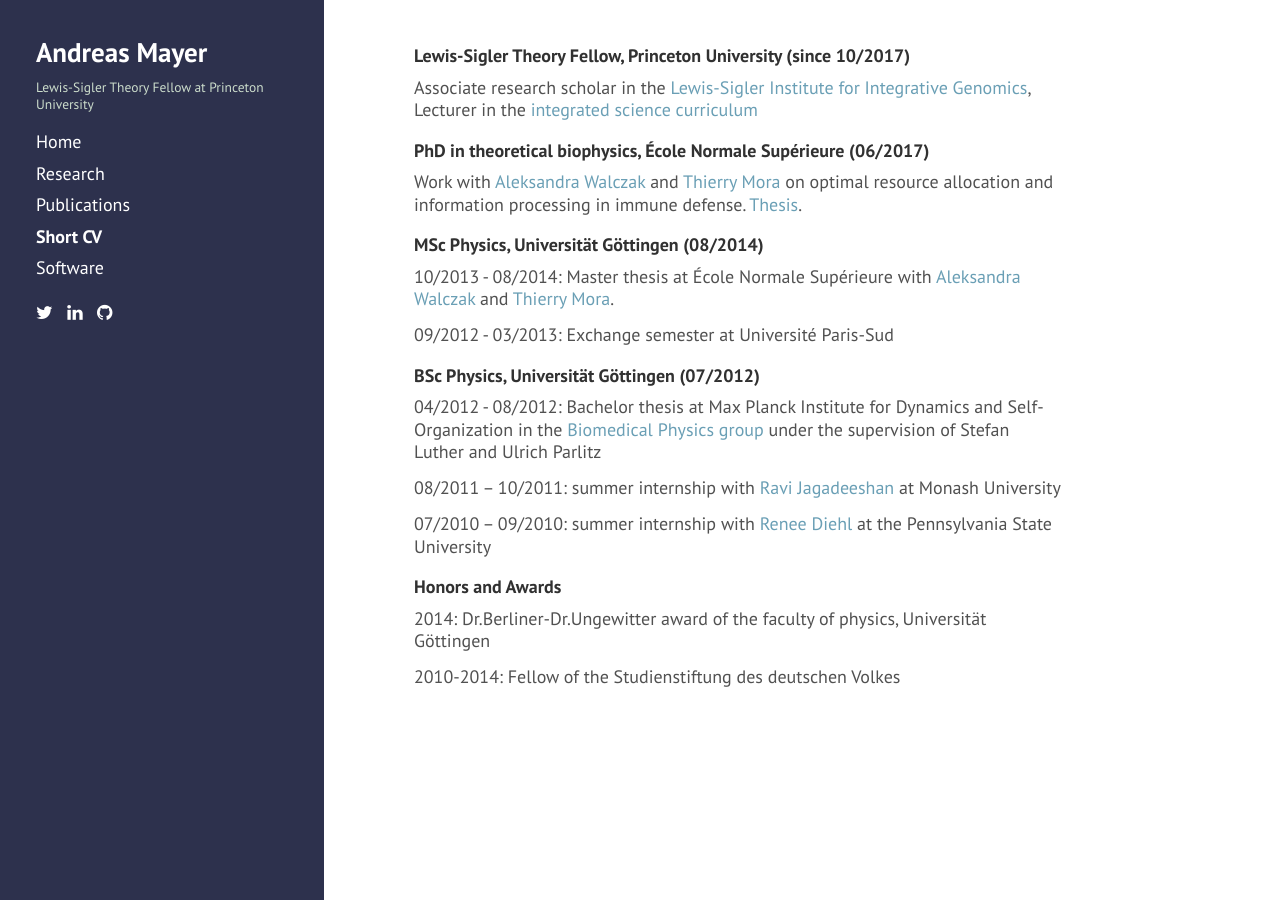
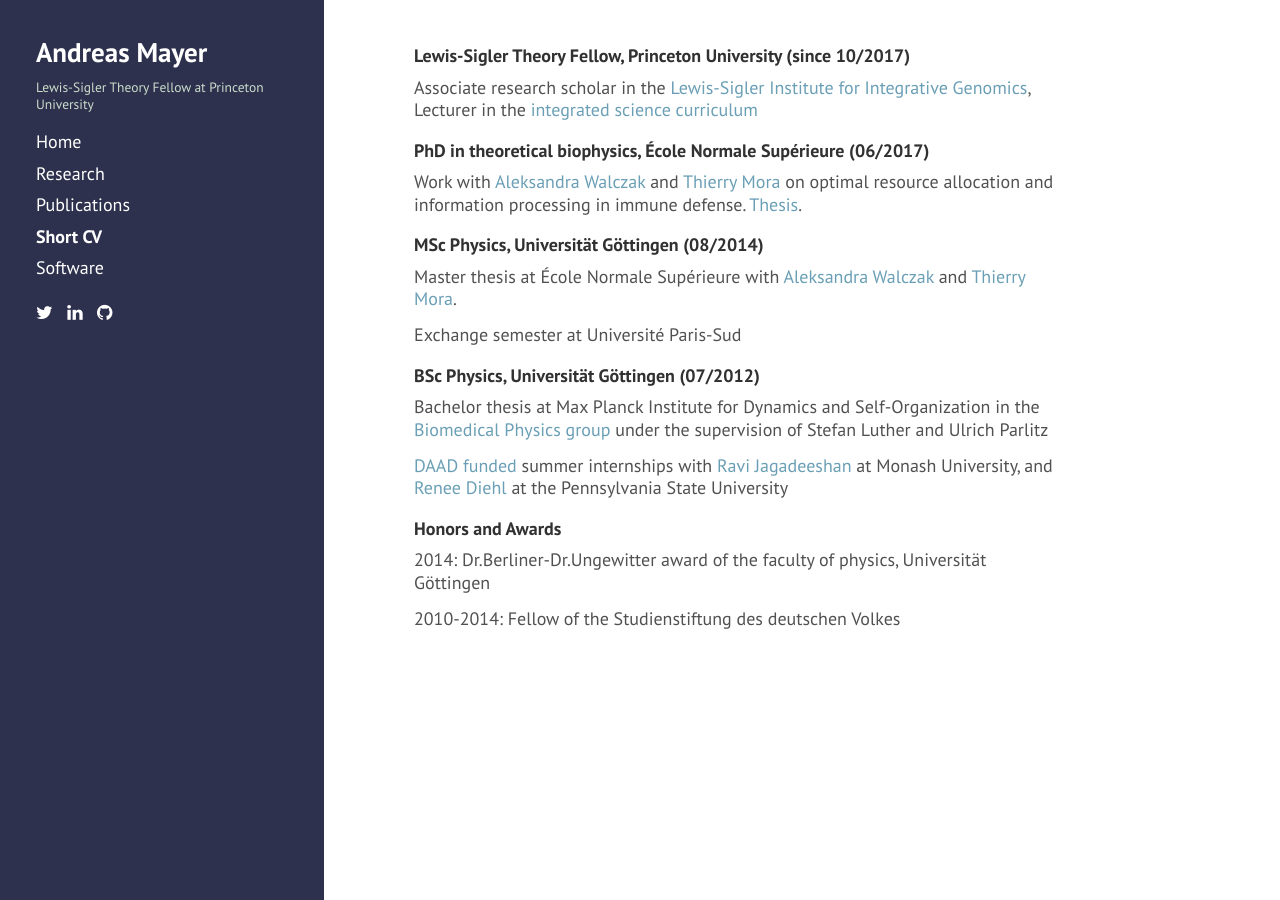
Before and after one commit to andim/andim.github.io, a Jekyll site: the page built from shortcv.md, in a window 1280 px wide. Built offline with Jekyll 4.4.1, drawn with Linux system fonts in a browser that asks for light colours; nearby versions of some CDN libraries.

Commit message:
removed precise dates from short cv

```diff
--- a/shortcv.md
+++ b/shortcv.md
@@ -12,16 +12,14 @@ Associate research scholar in the [Lewis-Sigler Institute for Integrative Genomi
 Work with [Aleksandra Walczak](http://www.phys.ens.fr/~awalczak/) and [Thierry Mora](http://www.phys.ens.fr/~tmora/) on optimal resource allocation and information processing in immune defense. [Thesis](https://hal.archives-ouvertes.fr/tel-01707653).
 
 #### MSc Physics, Universität Göttingen (08/2014)
-10/2013 - 08/2014: Master thesis at École Normale Supérieure with [Aleksandra Walczak](http://www.phys.ens.fr/~awalczak/) and [Thierry Mora](http://www.phys.ens.fr/~tmora/).
+Master thesis at École Normale Supérieure with [Aleksandra Walczak](http://www.phys.ens.fr/~awalczak/) and [Thierry Mora](http://www.phys.ens.fr/~tmora/).
 
-09/2012 - 03/2013: Exchange semester at Université Paris-Sud
+Exchange semester at Université Paris-Sud
 
 #### BSc Physics, Universität Göttingen (07/2012)
-04/2012 - 08/2012: Bachelor thesis at Max Planck Institute for Dynamics and Self-Organization in the [Biomedical Physics group](http://bmp.ds.mpg.de/) under the supervision of Stefan Luther and Ulrich Parlitz
+Bachelor thesis at Max Planck Institute for Dynamics and Self-Organization in the [Biomedical Physics group](http://bmp.ds.mpg.de/) under the supervision of Stefan Luther and Ulrich Parlitz
 
-08/2011 – 10/2011: summer internship with [Ravi Jagadeeshan](http://users.monash.edu.au/~rprakash/) at Monash University
-
-07/2010 – 09/2010: summer internship with [Renee Diehl](http://www.phys.psu.edu/people/rdd2) at the Pennsylvania State University
+[DAAD funded](https://www.daad.de/rise/en/rise-worldwide/) summer internships with [Ravi Jagadeeshan](http://users.monash.edu.au/~rprakash/) at Monash University, and [Renee Diehl](http://www.phys.psu.edu/people/rdd2) at the Pennsylvania State University
 
 #### Honors and Awards
 
```
